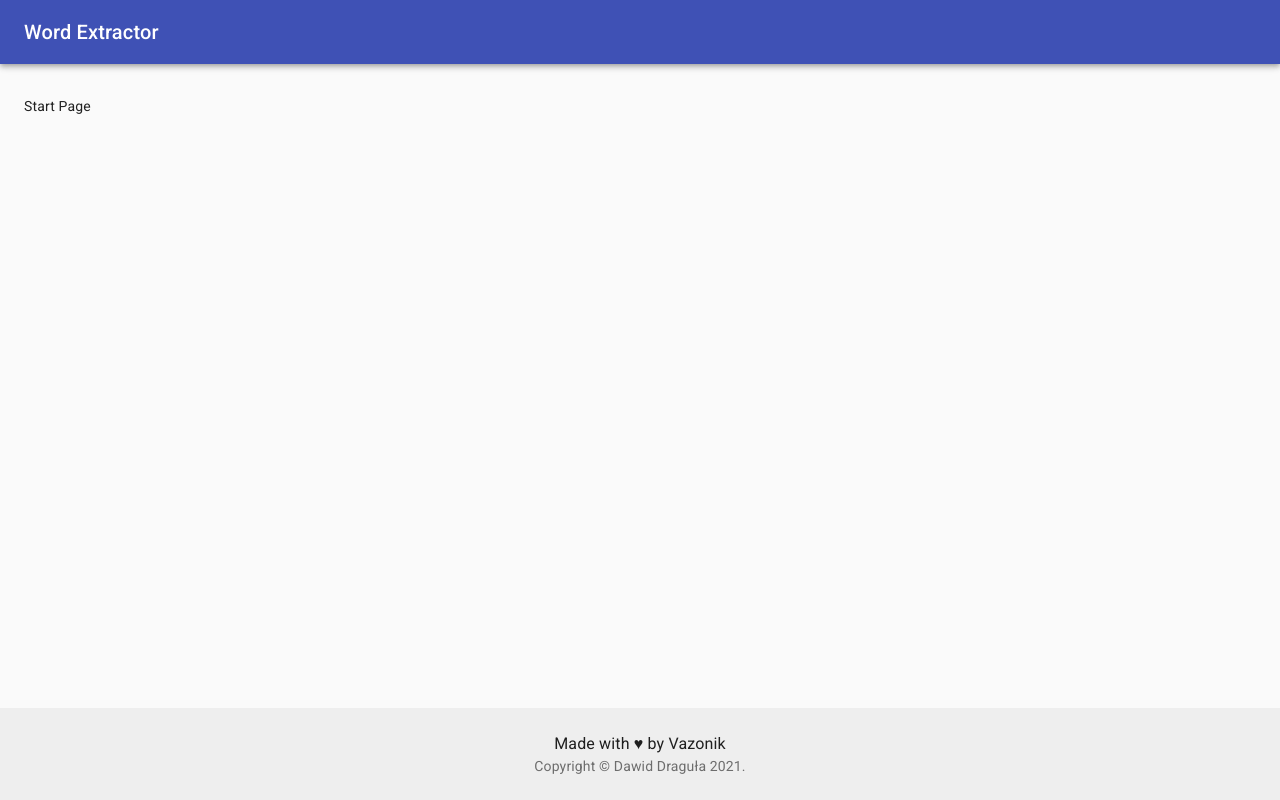
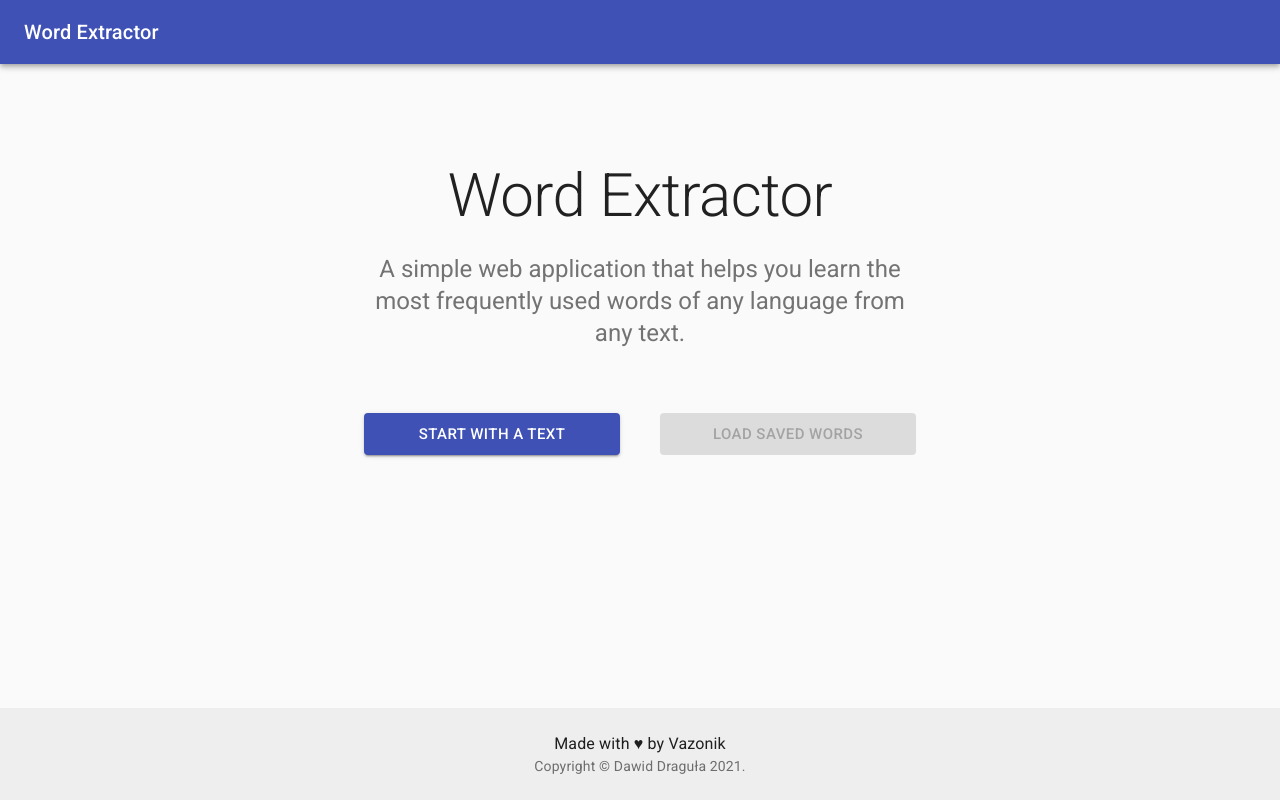
Before and after one commit to ddragula/word-extractor, a React (Create React App) app: page /#/start in a window 1280 px wide. Built offline with nearby package versions, Linux system fonts and the light colour scheme.

Commit message:
Start page

```diff
--- a/src/components/App/StartPage/StartPage.jsx
+++ b/src/components/App/StartPage/StartPage.jsx
@@ -1,8 +1,34 @@
 import React from 'react';
+import {Button, Container, Grid, Typography} from "@material-ui/core";
+import startPageStyles from "./startPageStyles";
+import {Link} from "react-router-dom";
 
 function StartPage() {
+    const classes = startPageStyles();
+
     return (
-        <div>Start Page</div>
+        <>
+            <Container maxWidth="sm">
+                <Typography component="h1" variant="h2" align="center" color="textPrimary" className={classes.title} gutterBottom>
+                    Word Extractor
+                </Typography>
+                <Typography variant="h5" align="center" color="textSecondary" component="p">
+                    A simple web application that helps you learn the most frequently used words of any language from any text.
+                </Typography>
+            </Container>
+            <Container maxWidth="sm" className={classes.buttonsContainer}>
+                <Grid container spacing={5} alignItems="flex-end">
+                    <Grid item xs={12} sm={6}>
+                        <Link to="/extract">
+                            <Button color="primary" variant="contained" fullWidth size="large">Start with a text</Button>
+                        </Link>
+                    </Grid>
+                    <Grid item xs={12} sm={6}>
+                        <Button color="primary" variant="contained" fullWidth size="large" disabled>Load saved words</Button>
+                    </Grid>
+                </Grid>
+            </Container>
+        </>
     );
 }
 
--- /dev/null
+++ b/src/components/App/StartPage/startPageStyles.js
@@ -0,0 +1,13 @@
+import {makeStyles} from "@material-ui/core";
+
+const startPageStyles = makeStyles(theme => ({
+    title: {
+        paddingTop: theme.spacing(8),
+    },
+    buttonsContainer: {
+        marginTop: theme.spacing(8),
+        marginBottom: theme.spacing(8),
+    }
+}));
+
+export default startPageStyles;
```
